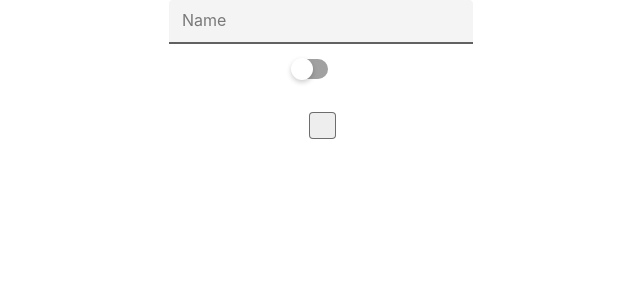
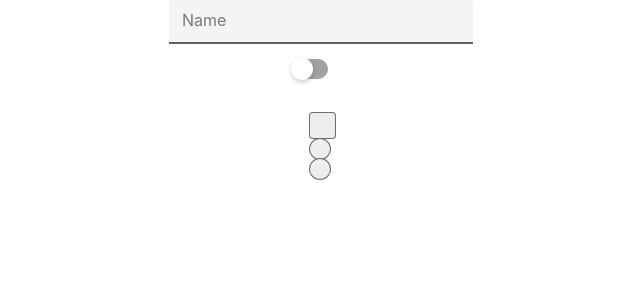
Before and after one commit to MohammedMotar00/mandatory-uxdesign1, a React (Create React App) app: page / in a window 1280 px wide. Shown: the top 300 px of the page, without its empty margins (331-971 px from the left). Built offline with nearby package versions, Linux system fonts and the light colour scheme.

Commit message:
fixade radioButton

```diff
--- a/src/App.js
+++ b/src/App.js
@@ -13,6 +13,8 @@ function App() {
         <TextField />
         <Switch />
         <CheckBoxes />
+        <br/>
+        <RadioButtons />
       </form>
     </div>
   );
--- a/src/Components/RadioButtons.js
+++ b/src/Components/RadioButtons.js
@@ -1,11 +1,20 @@
 import React, { Component } from 'react'
+import '../Css/RadioButton.css';
 
 class RadioButtons extends Component {
     render() {
         return (
-            <div>
-
-            </div>
+            <>
+            <label class="container-radio">
+                <input type="radio" name="radio" className="radioButton" />
+                <span class="checkmark-radio"></span>
+            </label>
+            <br/>
+            <label class="container-radio">
+                <input type="radio" name="radio" className="radioButton" />
+                <span class="checkmark-radio"></span>
+            </label>
+            </>
         )
     }
 }
--- /dev/null
+++ b/src/Css/RadioButton.css
@@ -0,0 +1,54 @@
+.container-radio {
+    position: relative;
+    cursor: pointer;
+}
+
+/* Hide the browser's default radio button */
+.radioButton {
+    position: absolute;
+    opacity: 0;
+    cursor: pointer;
+}
+
+/* Create a custom radio button */
+.checkmark-radio {
+    position: absolute;
+    height: 20px;
+    width: 20px;
+    background-color: #eee;
+    border-radius: 100%;
+    border: 1px solid #00000089;
+}
+
+  /* On mouse-over, add a grey background color */
+.container-radio:hover .radioButton ~ .checkmark-radio {
+    background-color: #ccc;
+}
+
+  /* When the radio button is checked, add a blue background */
+.container-radio .radioButton:checked ~ .checkmark-radio {
+    background-color: #eee;
+    border: 1px solid #6200eeff;
+}
+
+  /* Create the indicator (the dot/circle - hidden when not checked) */
+.checkmark-radio:after {
+    content: "";
+    position: absolute;
+    display: none;
+}
+
+  /* Show the indicator (dot/circle) when checked */
+.radioButton:checked ~ .checkmark-radio:after {
+    display: block;
+}
+
+  /* Style the indicator (dot/circle) */
+.checkmark-radio:after {
+    left: 5px;
+    top: 5px;
+    width: 10px;
+    height: 10px;
+    border-radius: 100%;
+    background: #6200eeff;
+}
```
